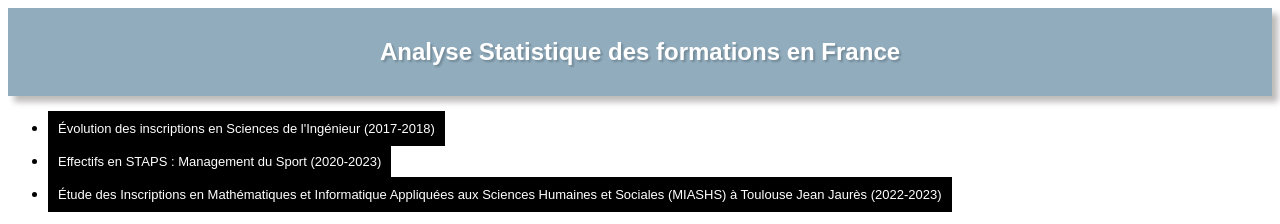
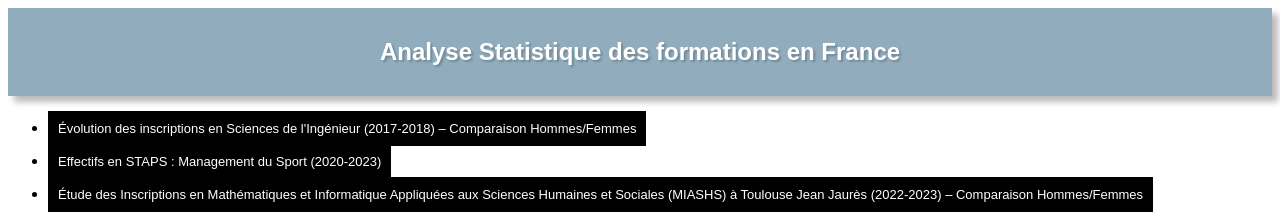
Before and after one commit to Layan-iy/Gender-University-Stats, a plain HTML site: page index.html in a window 1280 px wide. Shown: the top 224 px of the page. Drawn offline with Linux system fonts and the light colour scheme.

Commit message:
Update index.html

```diff
--- a/index.html
+++ b/index.html
@@ -11,9 +11,9 @@
         <h1>Analyse Statistique des formations en France</h1>
         <nav>
             <ul>
-                <li><a href="pages/page1/page1.html">Évolution des inscriptions en Sciences de l'Ingénieur (2017-2018)</a></li>
+                <li><a href="pages/page1/page1.html">Évolution des inscriptions en Sciences de l'Ingénieur (2017-2018) – Comparaison Hommes/Femmes</a></li>
                 <li><a href="pages/page2/page2.html">Effectifs en STAPS : Management du Sport (2020-2023)</a></li>
-                <li><a href="pages/page3/page3.html">Étude des Inscriptions en Mathématiques et Informatique Appliquées aux Sciences Humaines et Sociales (MIASHS) à Toulouse Jean Jaurès (2022-2023)</a></li>
+                <li><a href="pages/page3/page3.html">Étude des Inscriptions en Mathématiques et Informatique Appliquées aux Sciences Humaines et Sociales (MIASHS) à Toulouse Jean Jaurès (2022-2023) – Comparaison Hommes/Femmes</a></li>
             </ul>
         </nav>
 
```
